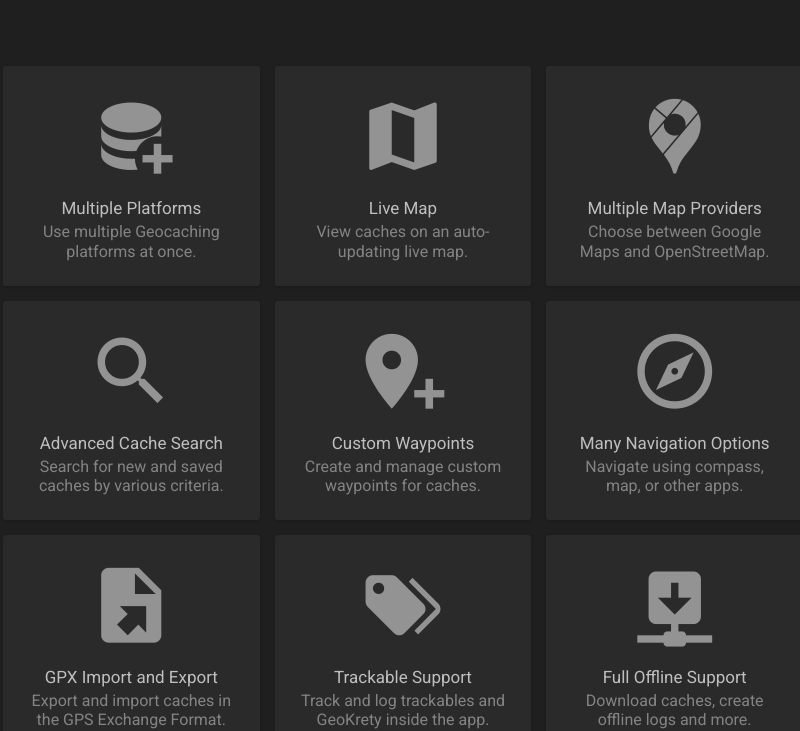
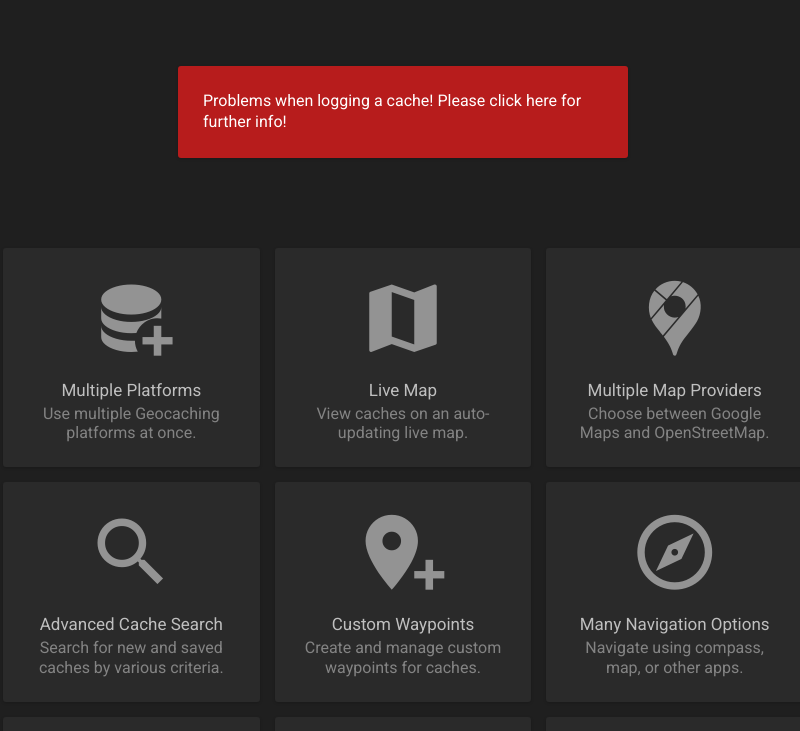
Before and after one commit to cgeo/cgeo.github.io, a Jekyll site: the page built from index.html, in a window 1280 px wide and 900 px high, scrolled down 411 px, cut to the strip 169-900 px from the top of the window. Shown: the whole strip, without its empty margins (237-1037 px from the left). Built offline with Jekyll 4.4.1, drawn with Linux system fonts in a browser that asks for light colours; nearby versions of some CDN libraries; a script that is not in the unit is left out.

Commit message:
Enable warning on mainpage

```diff
--- a/_includes/warning.md
+++ b/_includes/warning.md
@@ -1 +1 @@
-WARNING_DISABLED
+Problems when logging a cache! Please click [here](/faq#6682) for further info!
```
